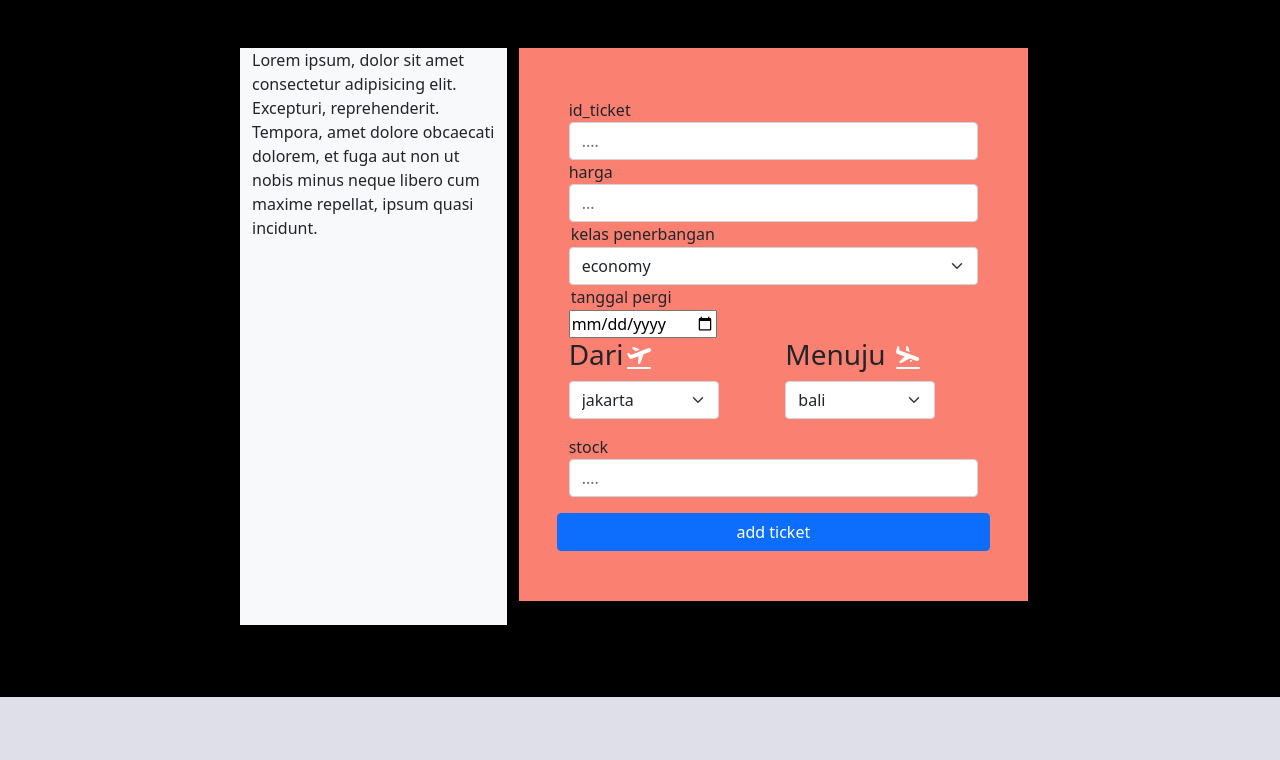
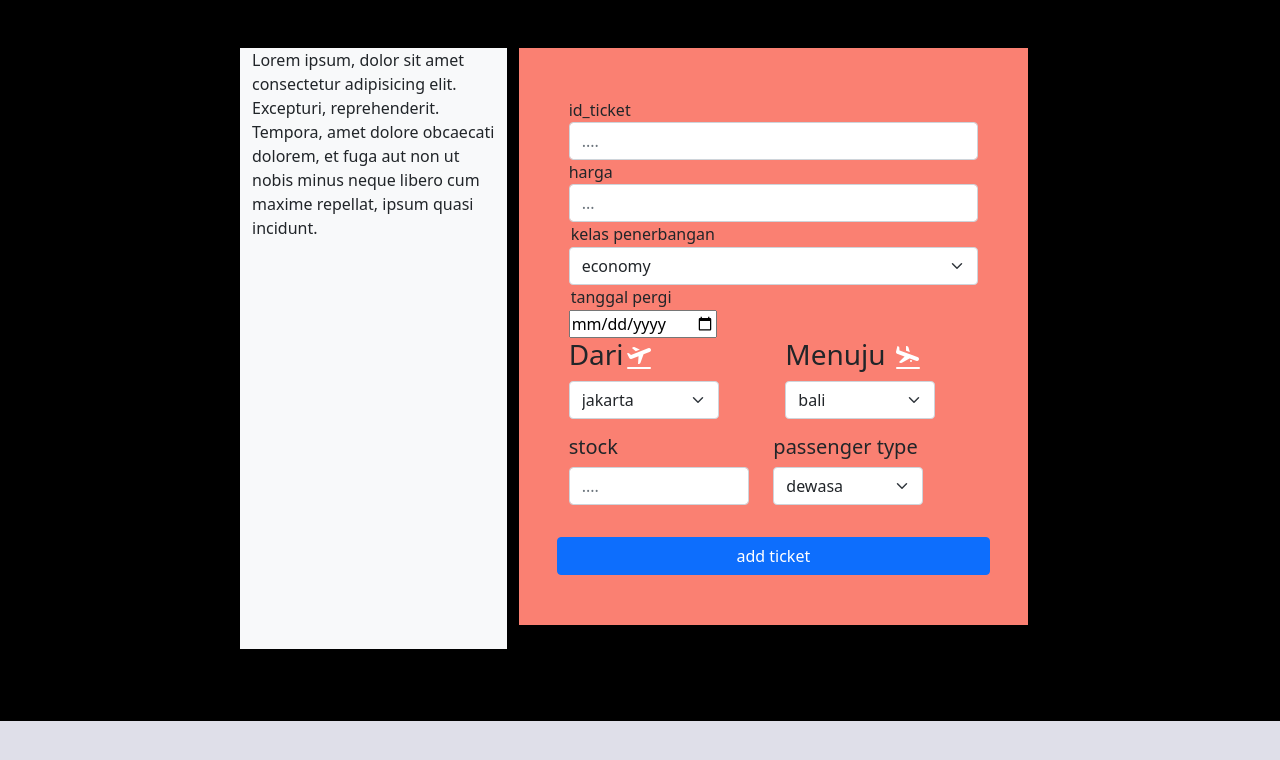
Before and after one commit to rismawti/risma_travego_, a PHP site: page /ticketaction.php in a window 1280 px wide. Shown: the top 760 px of the page. Run offline with PHP 8.4, Linux system fonts and the light colour scheme.

Commit message:
add type passenger

```diff
--- a/adminhome.php
+++ b/adminhome.php
@@ -16,9 +16,9 @@ include "config.php";
                     <li class="item">
                     <a href="index" class="menu-btn"><span>DASHBOARD</span> </a>
                 </li>
-                <li class="item" id="product">
-                    <a href="#product" class="menu-btn">
-                        <img src="assets/Product" alt=""><span>product <i
+                <li class="item" id="add_ticket">
+                    <a href="ticketaction.php" class="menu-btn">
+                        <span>add_ticket <i
                                 class="fas fa-chevron-down drop-down"></i></span>
                     </a>
                     <div class="sub-menu text-center">
--- a/ticket.php
+++ b/ticket.php
@@ -8,10 +8,11 @@
       <th scope="col" name="kelas_penerbangan">kelas_penerbangan</th>
       <th scope="col" name="tanggal_pergi">tanggal_pergi</th>
       <th scope="col" name="tanggal_pulang">tanggal_pulang</th>
-      <th scope="col" name="type_passenger">passenger</th>
+      <th scope="col" name="type_passenger">type passenger</th>
       <th scope="col" name="dari">dari</th>
       <th scope="col" name="menuju">menuju</th>
       <th scope="col" name="stock">stock</th>
+      <th scope="col" name="edit">edit</th>
     </tr>
 </thead>
 
--- a/ticketaction.php
+++ b/ticketaction.php
@@ -3,7 +3,6 @@ include "config.php";
 include "bot.php";
 if(isset($_POST['addticket'])){
     $id_ticket = $_POST['id_ticket'];
-    $name = $_POST['name'];
     $harga = $_POST['harga'];
     $kelas_penerbangan = ($_POST['kelas_penerbangan']);
     $tanggal_pergi = $_POST['tanggal_pergi'];
@@ -73,11 +72,25 @@ if(isset($_POST['addticket'])){
                                 </select>
                             </div>
                     </div>
-                    <div class="form-group">
-                                <label for="exampleInputEmail1">stock</label>
-                                <input type="stock" name="stock" class="form-control" id="stock" aria-describedby="emailHelp"
-                                placeholder="....">
+                    <div class="row">
+                    <div class="col">
+                        <div class="form-group">
+                            <label for="exampleInputEmail1" class="h5">stock</label>
+                            <input type="stock" name="stock" class="form-control" id="stock" aria-describedby="emailHelp"
+                            placeholder="....">
+                        </div>
+                    </div>
+                    <div class="col">
+                    <h5>passenger type</h5>
+                            <div class="mb-3" style="width: 150px;">
+                                <select class="form-select" aria-label="Default select example" name="type_passenger">
+                                    <option value="dewasa">dewasa</option>
+                                    <option value="remaja">remaja</option>
+                                    <option value="anak_anak">anak_anak</option>
+                                </select>
                             </div>
+                    </div>
+                    </div>
                     <br>
                     <button type="submit" name="addticket" class="btn btn-primary mt-3">add ticket</button>
             </form>
```
